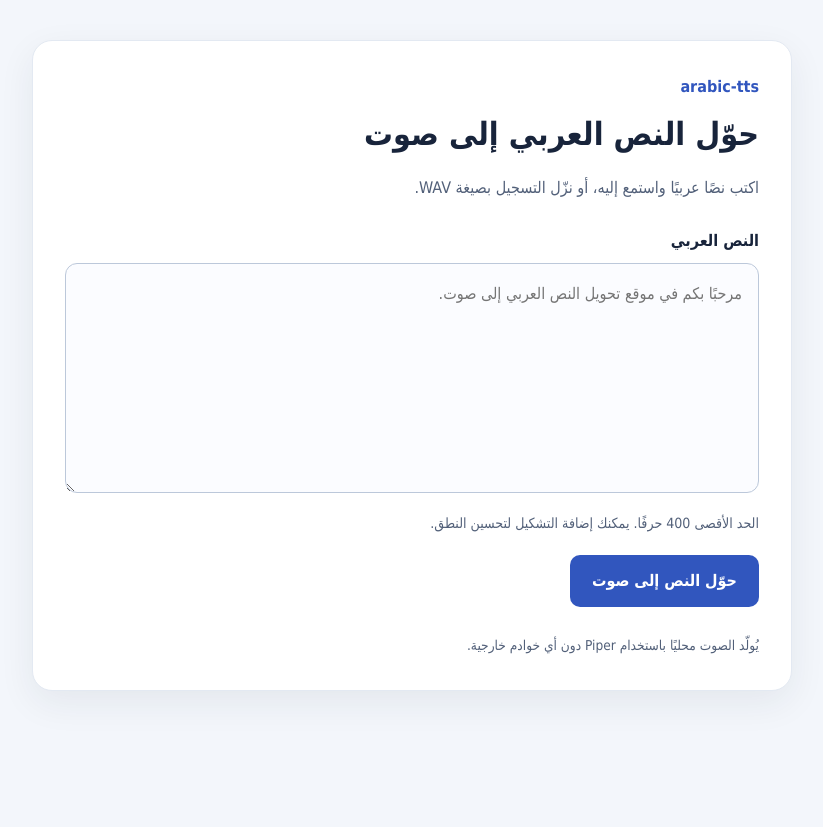
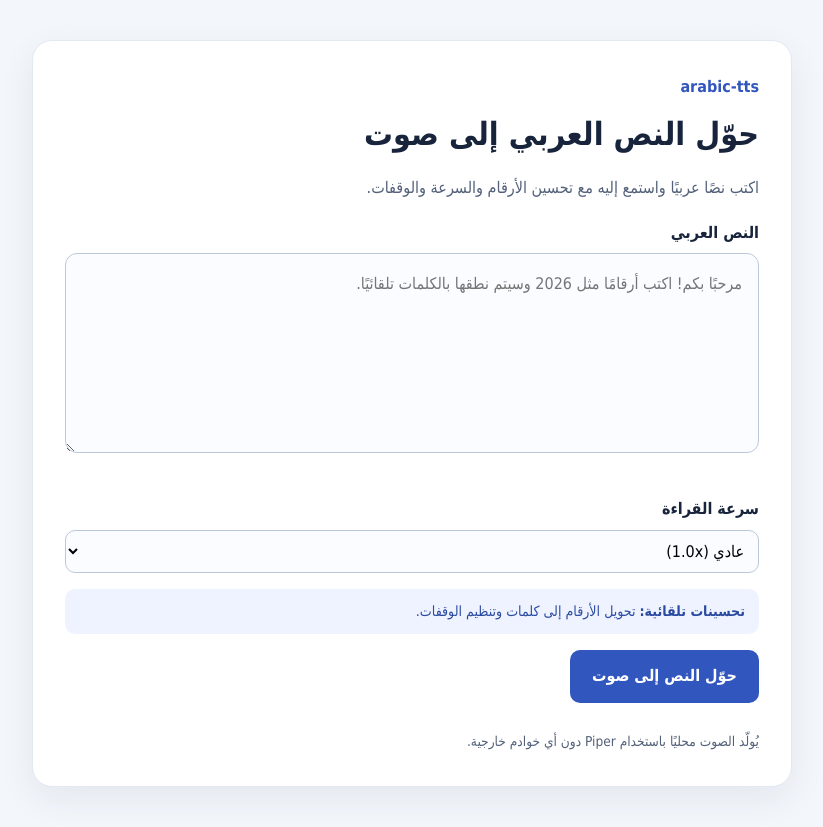
Before and after one commit to aadamabdeljaouad-netizen/arabic-tts, a Flask app: page / in a window 1280 px wide. Shown: the whole page, without its empty margins (228-1051 px from the left). Before the commit the page ends 691 px from the top, so only its background shows below. Run offline with Flask 3, Linux system fonts and the light colour scheme.

Commit message:
Add Arabic text processing and speech speed controls

```diff
--- a/app.py
+++ b/app.py
@@ -1,6 +1,7 @@
 import json
 import logging
 import os
+import re
 import tempfile
 import textwrap
 import threading
@@ -16,7 +17,9 @@ os.environ.setdefault("OPENBLAS_NUM_THREADS", "1")
 os.environ.setdefault("MKL_NUM_THREADS", "1")
 
 import onnxruntime as ort
+import pyarabic.araby as araby
 from flask import Flask, jsonify, render_template, request, send_file
+from num2words import num2words
 from piper import PiperVoice, PiperConfig
 from werkzeug.exceptions import RequestEntityTooLarge
 
@@ -47,6 +50,33 @@ logger = logging.getLogger("arabic-tts")
 _voice = None
 _model_lock = threading.Lock()
 _generation_lock = threading.Lock()
+
+
+def convert_numbers_to_arabic_words(text):
+    """تحويل الأرقام العربية والهندية إلى كلمات عربية."""
+    text = text.translate(str.maketrans("٠١٢٣٤٥٦٧٨٩", "0123456789"))
+
+    def replace_number(match):
+        number = int(match.group(0))
+        if number <= 999999999:
+            try:
+                return f" {num2words(number, lang='ar')} "
+            except (TypeError, ValueError):
+                pass
+        return match.group(0)
+
+    return re.sub(r"\d+", replace_number, text)
+
+
+def preprocess_text(text):
+    """تطبيع النص العربي وتحسين المسافات والوقفات للنطق."""
+    text = convert_numbers_to_arabic_words(text)
+    text = araby.strip_tatweel(text)
+    text = araby.normalize_ligature(text)
+    text = araby.normalize_alef(text)
+    text = re.sub(r"\s*([،؛,.!?؟])\s*", r"\1 ", text)
+    return re.sub(r"\s+", " ", text).strip()
+
 
 def download_file(url, destination):
     if destination.is_file() and destination.stat().st_size > 0:
@@ -165,6 +195,12 @@ def index():
 @app.post("/generate")
 def generate():
     text = request.form.get("text", "").strip()
+    speed_param = request.form.get("speed", "1.0")
+
+    try:
+        speed = max(0.5, min(1.5, float(speed_param)))
+    except (TypeError, ValueError):
+        speed = 1.0
 
     if not text:
         return error_response("اكتب النص الذي تريد تحويله أولًا.", 400)
@@ -178,7 +214,7 @@ def generate():
     if any(ord(character) < 32 and character not in "\n\r\t" for character in text):
         return error_response("النص يحتوي على محارف تحكم غير مسموحة.", 400)
 
-    text = " ".join(text.split())
+    text = preprocess_text(text)
 
     if not _generation_lock.acquire(blocking=False):
         response, status = error_response(
@@ -199,6 +235,8 @@ def generate():
                 503,
             )
 
+        original_length_scale = getattr(voice.config, "length_scale", 1.0)
+        voice.config.length_scale = 1.0 / speed
         audio_file = tempfile.TemporaryFile(mode="w+b")
 
         chunks = textwrap.wrap(
@@ -220,6 +258,8 @@ def generate():
                     audio_bytes = audio_chunk.audio_int16_bytes
                     wav_file.writeframesraw(audio_bytes)
                     written_bytes += len(audio_bytes)
+
+        voice.config.length_scale = original_length_scale
 
         if written_bytes == 0:
             raise ValueError("لم ينتج النموذج بيانات صوتية.")
@@ -253,6 +293,8 @@ def generate():
         )
 
     finally:
+        if "voice" in locals():
+            voice.config.length_scale = original_length_scale
         _generation_lock.release()
 
 @app.errorhandler(RequestEntityTooLarge)
--- a/requirements.txt
+++ b/requirements.txt
@@ -2,3 +2,5 @@ flask
 piper-tts
 gunicorn
 requests
+num2words
+pyarabic
--- a/templates/index.html
+++ b/templates/index.html
@@ -28,10 +28,16 @@
         .brand { margin: 0; color: #3156be; font-weight: bold; }
         h1 { margin: 8px 0 12px; font-size: clamp(1.5rem, 4vw, 2rem); line-height: 1.5; }
         .description, .hint { color: #526079; }
-        label { display: block; margin: 24px 0 8px; font-weight: bold; }
+        .controls-grid {
+            display: grid;
+            grid-template-columns: 1fr;
+            gap: 16px;
+            margin-top: 16px;
+        }
+        label { display: block; margin: 16px 0 6px; font-weight: bold; }
         textarea {
             width: 100%;
-            min-height: 230px;
+            min-height: 200px;
             padding: 16px;
             border: 1px solid #bcc8da;
             border-radius: 12px;
@@ -40,7 +46,23 @@
             background: #fbfcff;
             color: inherit;
         }
-        textarea:focus { border-color: #3156be; outline: 3px solid rgba(49, 86, 190, 0.15); }
+        textarea:focus, select:focus { border-color: #3156be; outline: 3px solid rgba(49, 86, 190, 0.15); }
+        select {
+            width: 100%;
+            padding: 10px;
+            border: 1px solid #bcc8da;
+            border-radius: 10px;
+            background: #fbfcff;
+            font: inherit;
+        }
+        .features-badge {
+            margin: 16px 0;
+            padding: 10px 14px;
+            background: #eef3ff;
+            border-radius: 10px;
+            color: #2a4aa1;
+            font-size: 0.88rem;
+        }
         .hint { margin: 8px 0 18px; font-size: 0.88rem; }
         button, .download {
             display: inline-block;
@@ -81,13 +103,25 @@
     <header>
         <p class="brand"><bdi>arabic-tts</bdi></p>
         <h1>حوّل النص العربي إلى صوت</h1>
-        <p class="description">اكتب نصًا عربيًا واستمع إليه، أو نزّل التسجيل بصيغة WAV.</p>
+        <p class="description">اكتب نصًا عربيًا واستمع إليه مع تحسين الأرقام والسرعة والوقفات.</p>
     </header>
 
     <form id="tts-form" action="{{ url_for('generate') }}" method="post">
         <label for="text">النص العربي</label>
-        <textarea id="text" name="text" maxlength="{{ max_length }}" placeholder="مرحبًا بكم في موقع تحويل النص العربي إلى صوت." required></textarea>
-        <p id="text-hint" class="hint">الحد الأقصى {{ max_length }} حرفًا. يمكنك إضافة التشكيل لتحسين النطق.</p>
+        <textarea id="text" name="text" maxlength="{{ max_length }}" placeholder="مرحبًا بكم! اكتب أرقامًا مثل 2026 وسيتم نطقها بالكلمات تلقائيًا." required></textarea>
+
+        <div class="controls-grid">
+            <div>
+                <label for="speed">سرعة القراءة</label>
+                <select id="speed" name="speed">
+                    <option value="0.8">بطيء (0.8x)</option>
+                    <option value="1.0" selected>عادي (1.0x)</option>
+                    <option value="1.2">سريع (1.2x)</option>
+                </select>
+            </div>
+        </div>
+
+        <div class="features-badge"><b>تحسينات تلقائية:</b> تحويل الأرقام إلى كلمات وتنظيم الوقفات.</div>
         <button id="submit-button" type="submit">حوّل النص إلى صوت</button>
     </form>
 
@@ -107,6 +141,7 @@
     "use strict";
     const form = document.getElementById("tts-form");
     const textInput = document.getElementById("text");
+    const speedInput = document.getElementById("speed");
     const submitButton = document.getElementById("submit-button");
     const statusBox = document.getElementById("status");
     const errorBox = document.getElementById("error");
@@ -150,6 +185,7 @@
         try {
             const formData = new FormData();
             formData.append("text", text);
+            formData.append("speed", speedInput.value);
 
             const response = await fetch(form.action, {
                 method: "POST",
```
